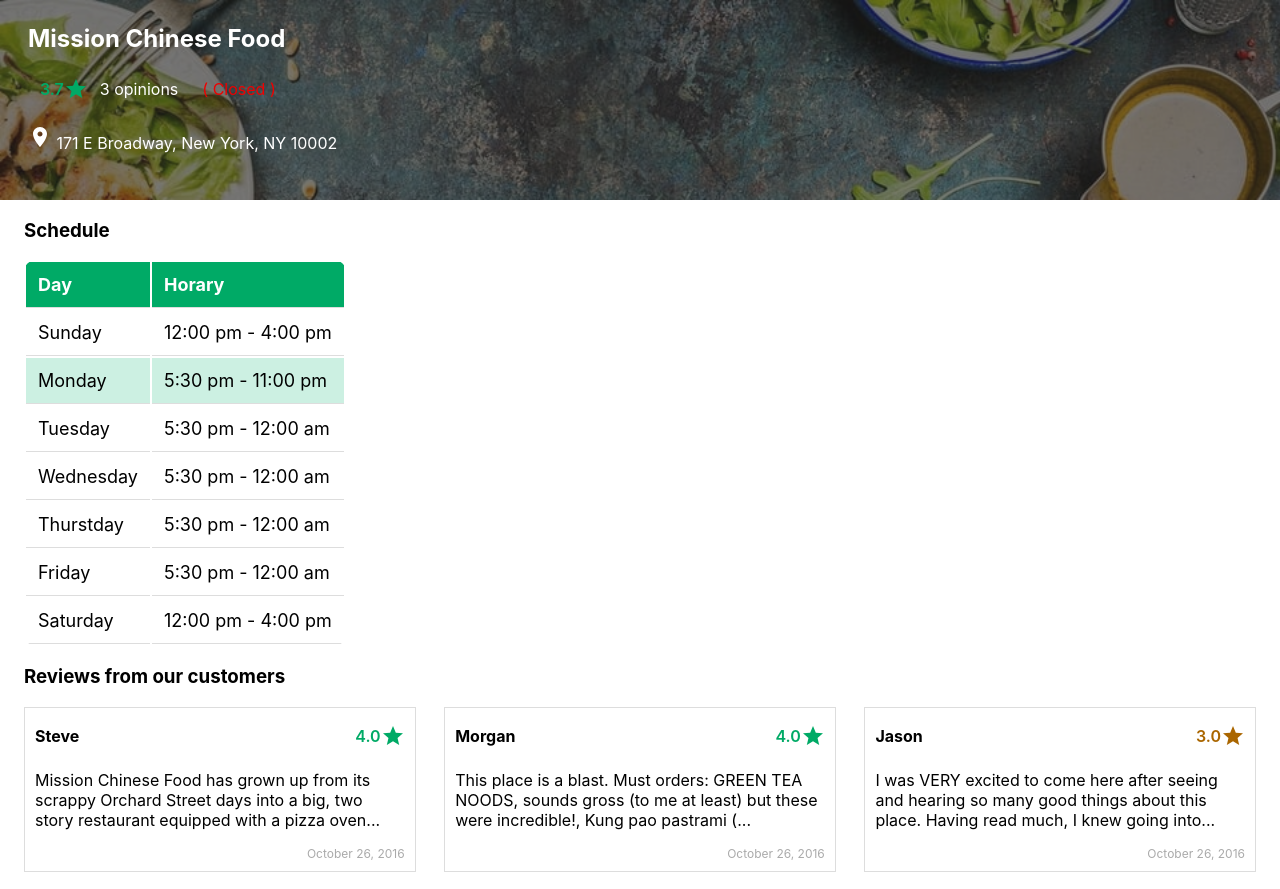
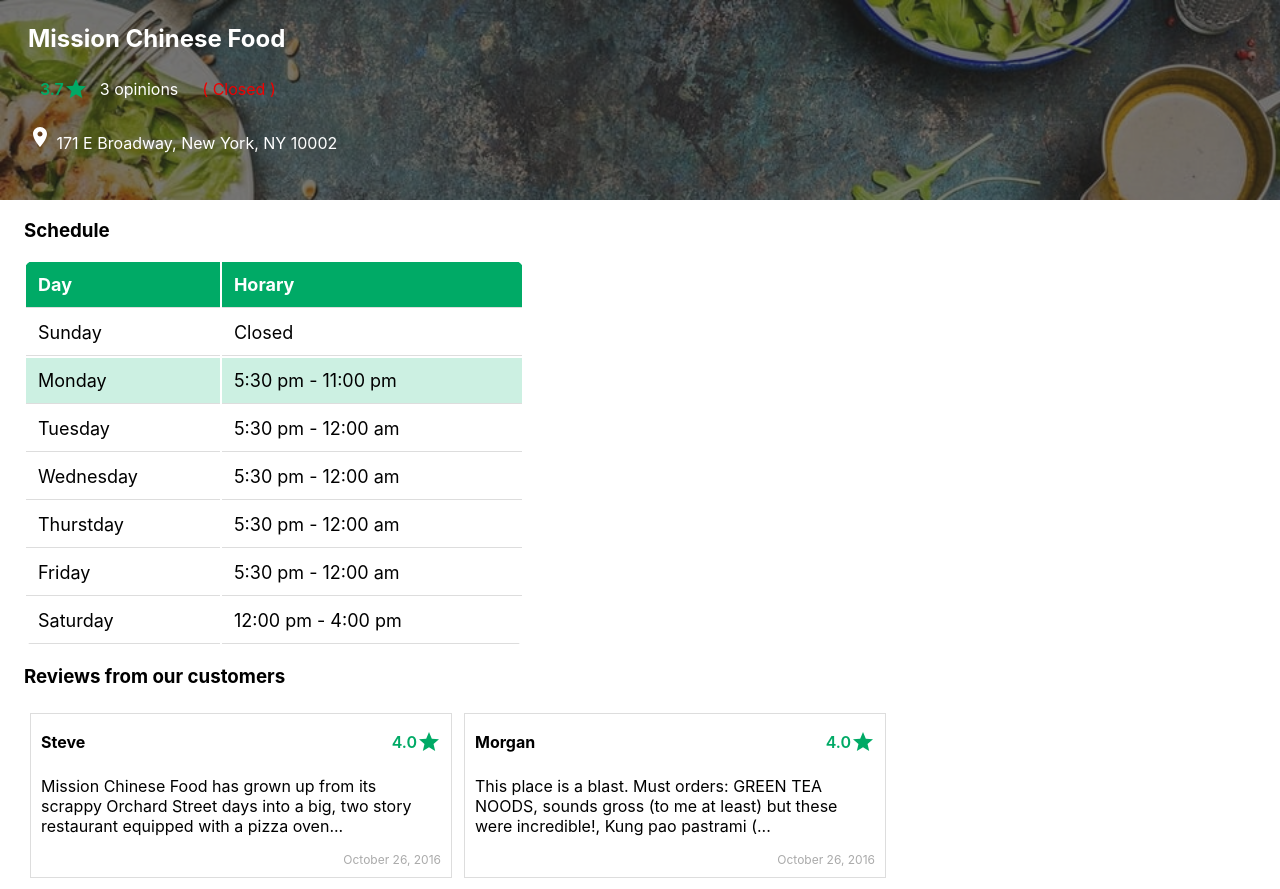
Before and after one commit to DarkCode01/restaurants-finder, a React (Create React App) app: page /restaurant/1 in a window 1280 px wide. Shown: the top 889 px of the page. Built offline with nearby package versions, Linux system fonts and the light colour scheme.

Commit message:
Work on filters and solve minnor bugs

```diff
--- a/public/api/restaurant-data.json
+++ b/public/api/restaurant-data.json
@@ -12,7 +12,7 @@
       },
       "cuisine_type": "Asian",
       "operating_hours": {
-        "Sunday": "12:00 pm - 4:00 pm",
+        "Sunday": "Closed",
         "Monday": "5:30 pm - 11:00 pm",
         "Tuesday": "5:30 pm - 12:00 am",
         "Wednesday": "5:30 pm - 12:00 am",
@@ -53,7 +53,7 @@
       },
       "cuisine_type": "Pizza",
       "operating_hours": {
-        "Sunday": "12:00 pm - 3:00 pm",
+        "Sunday": "Closed",
         "Monday": "5:30 pm - 11:00 pm",
         "Tuesday": "5:30 pm - 11:00 pm",
         "Wednesday": "5:30 pm - 11:00 pm",
@@ -94,7 +94,7 @@
       },
       "cuisine_type": "Asian",
       "operating_hours": {
-        "Sunday": "11:30 am - 2:00 am",
+        "Sunday": "Closed",
         "Monday": "11:30 am - 2:00 am",
         "Tuesday": "11:30 am - 2:00 am",
         "Wednesday": "11:30 am - 2:00 am",
--- a/src/App.js
+++ b/src/App.js
@@ -16,6 +16,8 @@ function App() {
     rating: false,
     location: false,
     openNow: false,
+    openAt: false,
+    openDay: 0,
   });
 
   const fetchRestaurants = async () => {
@@ -51,13 +53,16 @@ function App() {
     const value = event.target.value;
     const words = value.split(" ");
     setFiltered(
+      _filterRestaurants(
         restaurants.filter((restaurant) => {
           if (!value) return true;
           for (let word of words) {
             if (restaurant.lowerName.includes(word) && word) return true;
           }
           return false;
-      })
+        }),
+        filters
+      )
     );
   };
 
@@ -65,12 +70,12 @@ function App() {
     setDrawerIsOpen(!drawerIsOpen);
   };
 
-  const saveFilters = (filters) => {
-    setFilters(filters);
-    setFiltered(
-      restaurants
+  const _filterRestaurants = (restaurants, filters) => {
+    return restaurants
       .filter((restaurant) => {
         if (filters.openNow && !restaurant.isOpenAtNow) {
+          return false;
+        } else if (filters.openAt && !restaurant.isOpenAt(filters.openDay)) {
           return false;
         }
         return true;
@@ -80,15 +85,19 @@ function App() {
           return b.rating - a.rating;
         }
         return 1;
-        })
-    );
+      });
+  };
+
+  const saveFilters = (filters) => {
+    setFilters(filters);
+    setFiltered(_filterRestaurants(restaurants, filters));
     toogleDrawer();
   };
 
   const addReview = (review) => {
-    const r =restaurant.addReview(review);
+    const r = restaurant.addReview(review);
     setRestaurant(r);
-    console.log('sete')
+    console.log("sete");
   };
   return (
     <Router>
--- a/src/components/layout/Drawer.js
+++ b/src/components/layout/Drawer.js
@@ -5,11 +5,23 @@ import {
   ListItem,
   Divider,
   Checkbox,
+  Select,
+  MenuItem,
+  Radio,
 } from "@material-ui/core";
 import { Done } from "@material-ui/icons";
 
 export default function Drawer({ toogleDrawer, isOpen, saveFilters, filters }) {
   const [localFilters, setLocalFilters] = useState(filters);
+  const weekDays = [
+    "Sunday",
+    "Monday",
+    "Tuesday",
+    "Wednesday",
+    "Thurtsday",
+    "Friday",
+    "Saturday",
+  ];
   return (
     <MUIDrawer
       onClose={toogleDrawer}
@@ -44,14 +56,43 @@ export default function Drawer({ toogleDrawer, isOpen, saveFilters, filters }) {
       <Divider />
       <h5 style={{ paddingLeft: "8px" }}>Filter by</h5>
       <ListItem>
-        <Checkbox
+        <Radio
           checked={localFilters.openNow}
           onChange={(e, checked) => {
-            setLocalFilters({ ...localFilters, openNow: checked });
+            setLocalFilters({
+              ...localFilters,
+              openNow: checked,
+              openAt: false,
+            });
           }}
         />
         Open now
       </ListItem>
+      <ListItem>
+        <Radio
+          checked={localFilters.openAt}
+          onChange={(e, checked) => {
+            setLocalFilters({
+              ...localFilters,
+              openNow: false,
+              openAt: checked,
+            });
+          }}
+        />{" "}
+        Open At &nbsp;
+        <Select value={localFilters.openDay} onChange={(event)=>{
+          setLocalFilters({
+            ...localFilters,
+            openDay: event.target.value
+          })
+        }}>
+          {weekDays.map((day, index) => (
+            <MenuItem key={index} value={index.toString()}>
+              {day}
+            </MenuItem>
+          ))}
+        </Select>
+      </ListItem>
     </MUIDrawer>
   );
 }
--- a/src/components/layout/Review/styles.js
+++ b/src/components/layout/Review/styles.js
@@ -3,7 +3,9 @@ import { makeStyles } from "@material-ui/core/styles";
 const useStyles = makeStyles(() => ({
   review: {
     padding: "10px",
-    maxWidth: "30%",
+    margin: '6px',
+    width: '100%',
+    maxWidth: '400px',
     border: "1px solid #ddd",
     "& div": {
       display: "flex",
--- a/src/components/layout/Schedule/styles.js
+++ b/src/components/layout/Schedule/styles.js
@@ -2,6 +2,8 @@ import { makeStyles } from "@material-ui/core/styles";
 
 const useStyles = makeStyles(() => ({
   schedule: {
+    width:"100%",
+    maxWidth: "500px",
     borderRadius: "12px",
     overflow: "hidden",
     "& >*": { fontSize: "18px" },
--- a/src/models/Restaurant.js
+++ b/src/models/Restaurant.js
@@ -35,10 +35,12 @@ export default class Restaurant {
     return now > day.openAt && now < day.closeAt;
   }
 
-  addReview(obj){
-    this.raw.reviews.splice(0,0,obj);
+  addReview(obj) {
+    this.raw.reviews.splice(0, 0, obj);
     return new Restaurant(this.raw);
   }
 
-  isOpenAt(date) {}
+  isOpenAt(weekDayIndex) {
+    return this.schedule.days[weekDayIndex].raw !== "Closed";
+  }
 }
--- a/src/models/Schedule.js
+++ b/src/models/Schedule.js
@@ -5,6 +5,9 @@ export default class Schedule {
     const tomorrow = new Date(today + 24 * 60 * 60 * 1000).getTime();
     this.days = [];
     for (let day of Object.values(obj)) {
+      if (day === "Closed") {
+        this.days.push({ raw: "Closed" });
+      } else {
         const matches = Array.from(day.matchAll(regex));
         const open = matches[0];
         const closes = matches[1];
@@ -33,6 +36,7 @@ export default class Schedule {
         });
       }
     }
+  }
 
   get weekDays() {
     return [
--- a/src/pages/Restaurant/styles.js
+++ b/src/pages/Restaurant/styles.js
@@ -3,13 +3,14 @@ import { makeStyles } from "@material-ui/core/styles";
 const useStyles = makeStyles(() => ({
   reviews: {
     display: "flex",
-    justifyContent: "space-between",
+    flexWrap: 'wrap'
   },
   form: {
     display: 'flex',
     flexDirection: 'column',
     padding: '16px 0',
-    width: '500px',
+    boxSizing: 'border-box',
+    maxWidth: '500px',
     margin: '0 auto'
 
   },
```
Lines whose indentation alone changed are shown as unchanged.
